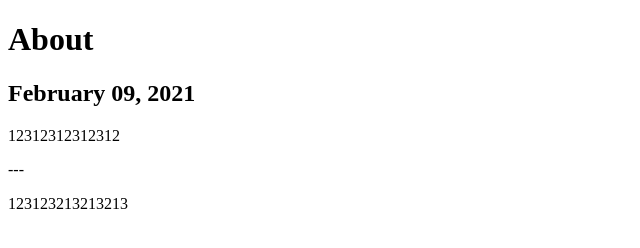
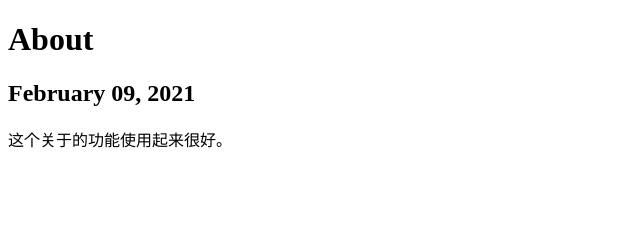
Before and after one commit to wenhaoqiasd/gatsby-netlifycms, a Gatsby site: page /about in a window 1280 px wide. Shown: the whole page, without its empty margins (0-640 px from the left). Built offline with nearby package versions, Linux system fonts and the light colour scheme; Gatsby itself is replaced by a stand-in of ours.

Commit message:
Update Page “about”

```diff
--- a/src/markdown/page/about.md
+++ b/src/markdown/page/about.md
@@ -5,8 +5,4 @@ slug: about
 title: About
 date: 2021-02-09T09:07:45.216Z
 ---
-12312312312312
-
-\---
-
-123123213213213
+这个关于的功能使用起来很好。
```
